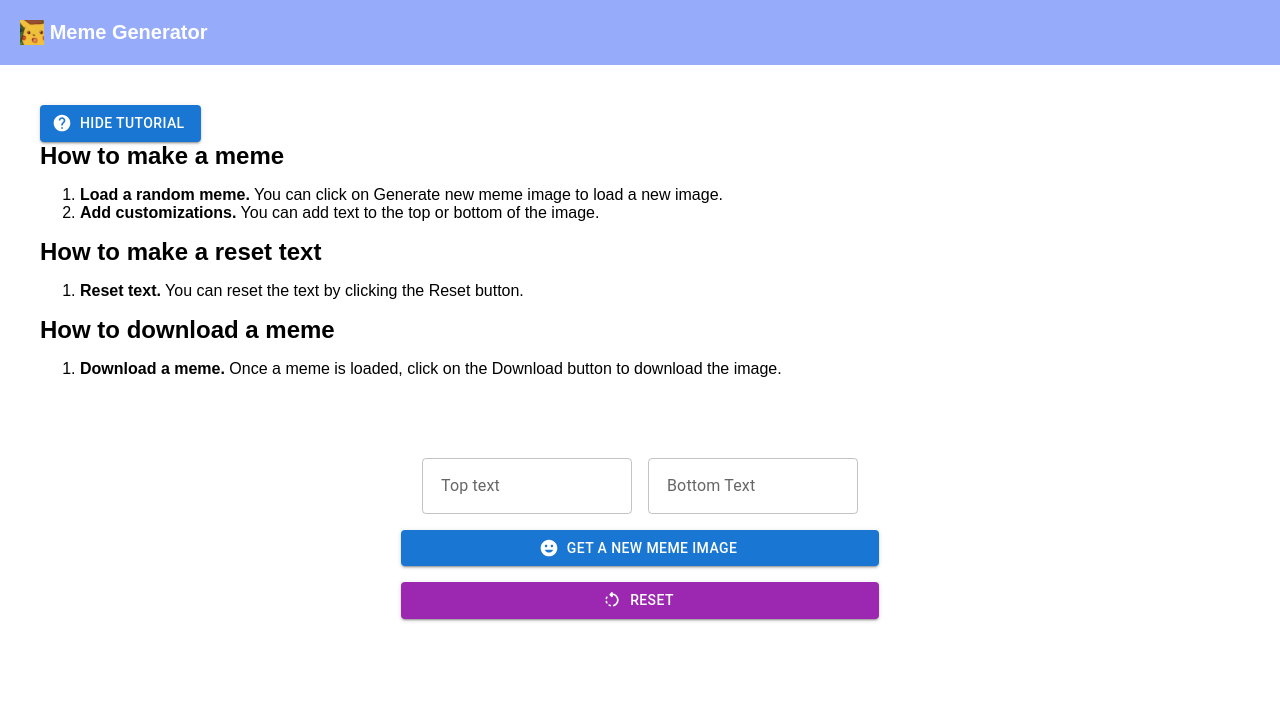
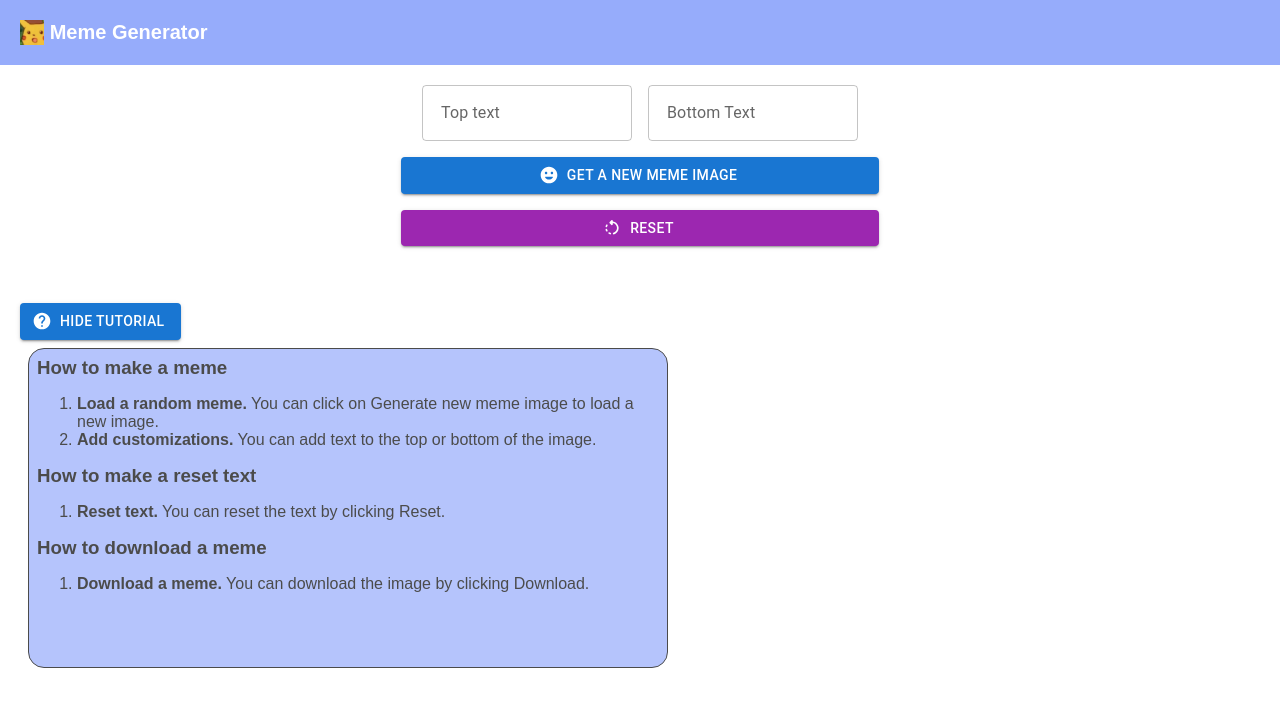
Before and after one commit to IWR2/simple_meme_generator, a React (Create React App) app: page / in a window 1280 px wide. Shown: the top 706 px of the page. Built offline with nearby package versions, Linux system fonts and the light colour scheme; no server answers.

Commit message:
Styled tutorial in a box. Moved Tutorial component below Meme component.

```diff
--- a/src/App.js
+++ b/src/App.js
@@ -1,5 +1,4 @@
 import React from "react";
-
 import Header from "./components/Header";
 import Meme from "./components/Meme";
 import Tutorial from "./components/Tutorial";
@@ -12,8 +11,9 @@ export default function App() {
   return (
     <div className="App">
       <Header />
+
+      <Meme />
       <Tutorial />
-      <Meme />
     </div>
   );
 }
--- a/src/components/Meme.js
+++ b/src/components/Meme.js
@@ -54,7 +54,8 @@ export default function Meme() {
   /**
    * Makes an API call to https://api.imgflip.com/get_memes.
    * When the data comes in, it saves the memes array part of that
-   * data to the allMemes state.
+   * data to the allMemes state. Sets a random wiki article upon
+   * every click.
    * Source:
    * https://imgflip.com/api
    */
@@ -94,15 +95,16 @@ export default function Meme() {
       wikiText: articleText,
     }));
 
-    // Set Image Canvas
+    // Set Image Canvas to use the image url
     const memeImage = new Image();
-    memeImage.crossOrigin = "anonymous";
+    // Enable Cross-Origin anonymous for downloading
+    memeImage.crossOrigin = "Anonymous";
     // Store the url
     memeImage.src = url;
     // Set the meme iamge
     memeImage.onload = () => setImage(memeImage);
 
-    // Change only the randomImage url, width and height
+    // Allow change to randomImage url, width or height independently
     setMeme((prevMeme) => ({
       ...prevMeme,
       randomImage: url,
@@ -117,7 +119,6 @@ export default function Meme() {
     var canvas = document.getElementById("canvas");
     var url = canvas.toDataURL("image/png");
     var link = document.createElement("a");
-    link.crossOrigin = "Anonymous";
     link.download = "meme.png";
     link.href = url;
 
@@ -125,7 +126,8 @@ export default function Meme() {
   }
 
   /**
-   * Creates a canvas to draw and write text over the meme image.
+   * Creates a canvas to draw and write text over the meme image. Cavnas
+   * is rerendered whenever there is a change to the URL or text chjanges.
    * Source:
    * https://workshops.hackclub.com/meme_generator/
    */
@@ -231,6 +233,14 @@ export default function Meme() {
     });
   }
 
+  // Set every button's size
+  const buttonStyle = {
+    maxWidth: "478px",
+    maxHeight: "40px",
+    minWidth: "478px",
+    minHeight: "30px",
+  };
+
   // Create a new randomImage image when we click Get a new meme image
   // Only display the text if there's a meme image.
   return (
@@ -271,12 +281,7 @@ export default function Meme() {
             />
           </Stack>
           <Button
-            style={{
-              maxWidth: "478px",
-              maxHeight: "40px",
-              minWidth: "478px",
-              minHeight: "30px",
-            }}
+            style={buttonStyle}
             className="form--button"
             variant="contained"
             startIcon={<InsertEmoticonRoundedIcon />}
@@ -285,12 +290,7 @@ export default function Meme() {
             Get a new meme image
           </Button>
           <Button
-            style={{
-              maxWidth: "478px",
-              maxHeight: "40px",
-              minWidth: "478px",
-              minHeight: "30px",
-            }}
+            style={buttonStyle}
             className="form--reset"
             variant="contained"
             startIcon={<RotateLeftRoundedIcon />}
@@ -302,12 +302,7 @@ export default function Meme() {
           {/* Only show the download button when there is an image*/}
           {meme.randomImage && (
             <Button
-              style={{
-                maxWidth: "478px",
-                maxHeight: "40px",
-                minWidth: "478px",
-                minHeight: "30px",
-              }}
+              style={buttonStyle}
               className="form--download"
               variant="contained"
               startIcon={<DownloadIcon />}
--- a/src/components/Tutorial.js
+++ b/src/components/Tutorial.js
@@ -1,7 +1,9 @@
 import React from "react";
-import Stack from "@mui/material/Stack";
+import Box from "@mui/material/Box";
 import Button from "@mui/material/Button";
 import HelpIcon from "@mui/icons-material/Help";
+import Stack from "@mui/material/Stack";
+
 /**
  * Renders the tutorial below the meme section.
  */
@@ -26,33 +28,51 @@ export default function Tutorial() {
         {showTutorial ? "Hide" : "Show"} Tutorial
       </Button>
       {showTutorial && (
+        <Box
+          sx={{
+            p: 1,
+            width: "40rem",
+            height: "20rem",
+            m: 1,
+            border: 1,
+            display: "flex",
+            justifyContent: "center",
+            borderRadius: "16px",
+            backgroundColor: "#96acfb",
+            opacity: [0.9, 0.8, 0.7],
+          }}
+        >
           <Stack spacing={2}>
-          <h2 className="title--tutorial">How to make a meme</h2>
+            <h3 className="title--tutorial">How to make a meme</h3>
+
             <ol className="tutorial--meme">
               <li>
-              <span className="bold">Load a random meme.</span> You can click on
-              Generate new meme image to load a new image.
+                <span className="bold">Load a random meme.</span> You can click
+                on Generate new meme image to load a new image.
               </li>
               <li>
-              <span className="bold">Add customizations.</span> You can add text
-              to the top or bottom of the image.
+                <span className="bold">Add customizations.</span> You can add
+                text to the top or bottom of the image.
               </li>
             </ol>
-          <h2 className="title--reset">How to make a reset text</h2>
+            <h3 className="title--reset">How to make a reset text</h3>
+
             <ol className="tutorial--reset">
               <li>
                 <span className="bold">Reset text.</span> You can reset the text
-              by clicking the Reset button.
+                by clicking Reset.
               </li>
             </ol>
-          <h2 className="title--download">How to download a meme</h2>
+            <h3 className="title--download">How to download a meme</h3>
+
             <ol className="tutorial--download">
               <li>
-              <span className="bold">Download a meme.</span> Once a meme is
-              loaded, click on the Download button to download the image.
+                <span className="bold">Download a meme.</span> You can download
+                the image by clicking Download.
               </li>
             </ol>
           </Stack>
+        </Box>
       )}
     </main>
   );
--- a/src/style.css
+++ b/src/style.css
@@ -10,7 +10,7 @@ body {
 
 /* Set the main padding of the main section */
 main {
-  padding: 40px;
+  padding: 20px;
 }
 
 /* Header Component */
```
Lines whose indentation alone changed are shown as unchanged.
